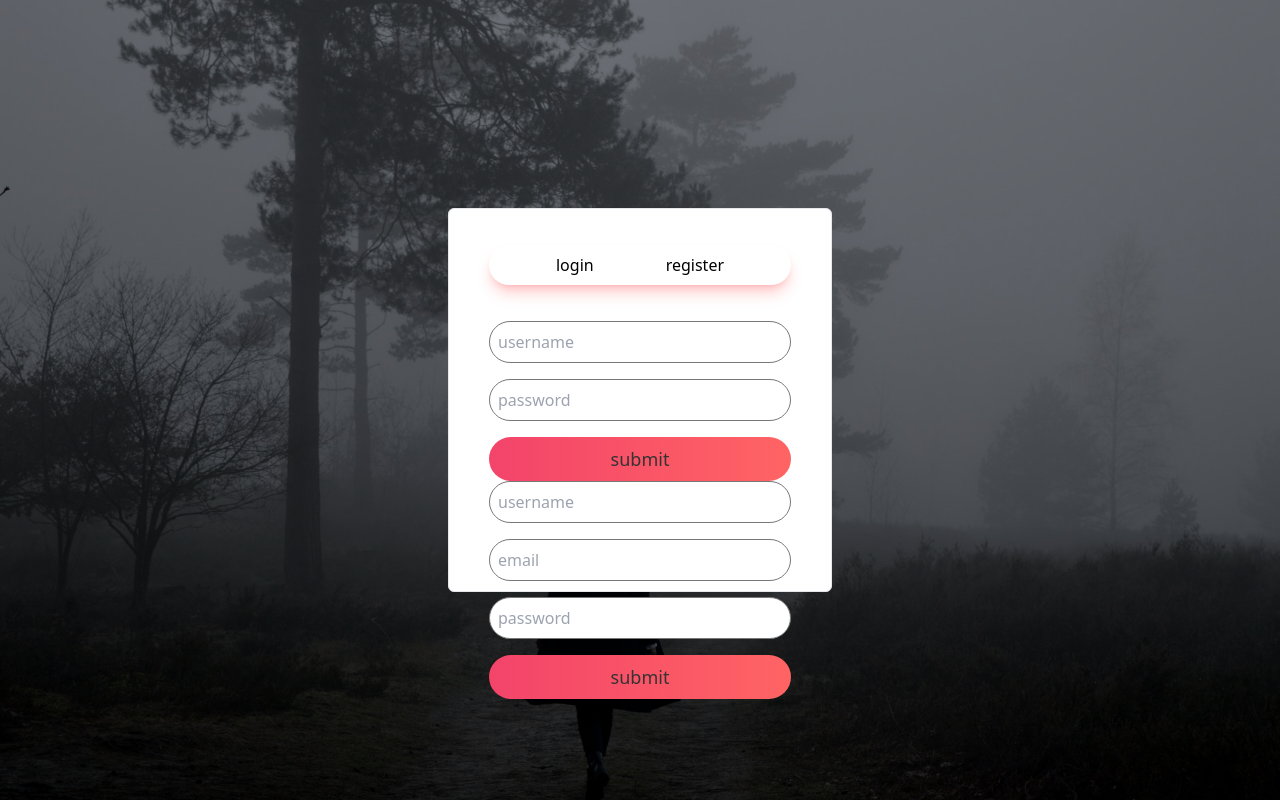
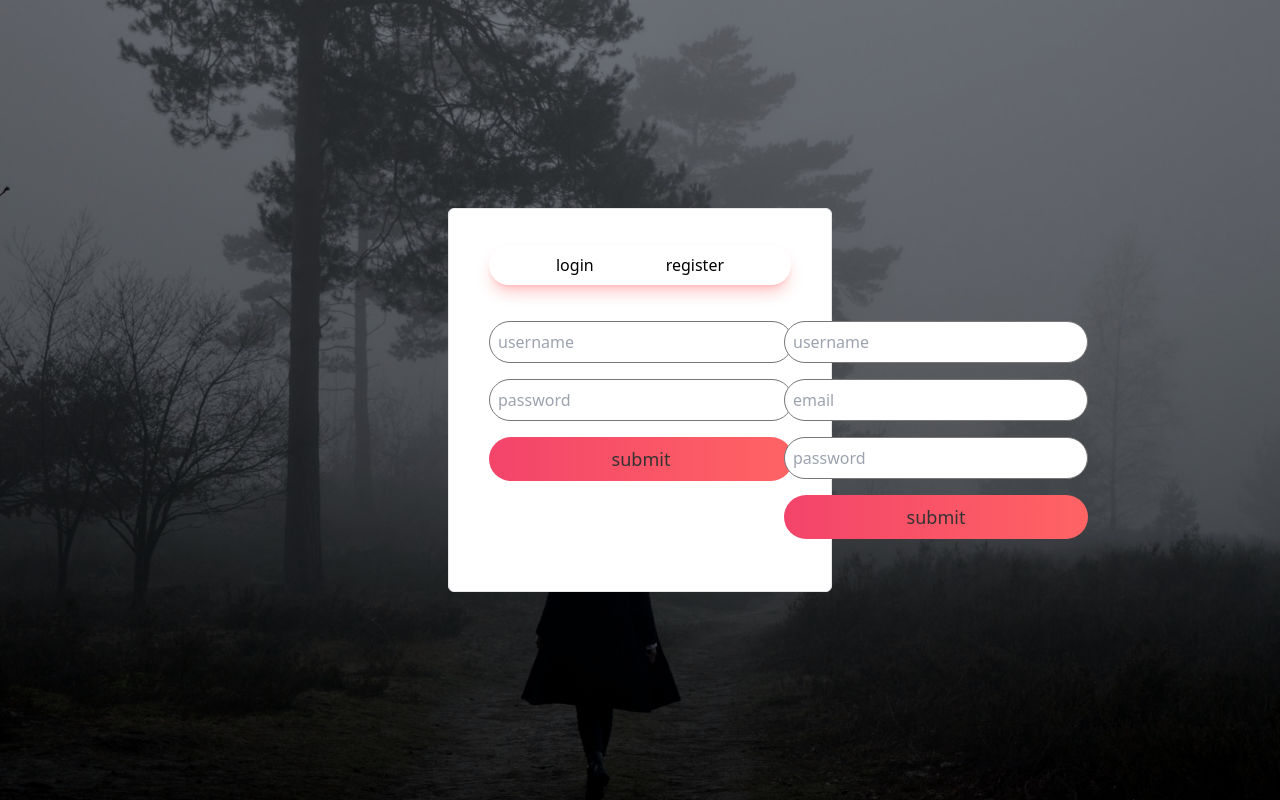
Before and after one commit to dosepehr/login-register-form, a React (Create React App) app: page / in a window 1280 px wide. Built offline with nearby package versions, Linux system fonts and the light colour scheme.

Commit message:
make currentForm state

```diff
--- a/src/App.js
+++ b/src/App.js
@@ -1,8 +1,13 @@
 import { MainForm } from './components';
+import { useState } from 'react';
 function App() {
+    const [currentForm, setCurrentForm] = useState();
     return (
         <div className='app absolute bg-center bg-cover h-full w-full flex items-center justify-center'>
-            <MainForm />
+            <MainForm
+                currentForm={currentForm}
+                setCurrentForm={setCurrentForm}
+            />
         </div>
     );
 }
--- a/src/components/LoginForm.jsx
+++ b/src/components/LoginForm.jsx
@@ -1,8 +1,7 @@
-
 const LoginForm = () => {
     return (
         <>
-            <form action='' className='flex flex-col space-y-4'>
+            <form action='' className='flex flex-col space-y-4 absolute w-[19rem]'>
                 <input
                     type='text'
                     placeholder='username'
--- a/src/components/MainForm.jsx
+++ b/src/components/MainForm.jsx
@@ -1,10 +1,13 @@
 import { LoginForm, RegisterForm, FormButtons } from './';
 
-const ManForm = () => {
+const ManForm = ({ currentForm, setCurrentForm }) => {
     return (
         <div>
             <div className='w-96 h-96 bg-white rounded-md border px-10'>
-                <FormButtons />
+                <FormButtons
+                    currentForm={currentForm}
+                    setCurrentForm={setCurrentForm}
+                />
                 <LoginForm />
                 <RegisterForm />
             </div>
--- a/src/components/RegisterForm.jsx
+++ b/src/components/RegisterForm.jsx
@@ -3,7 +3,10 @@ import React from 'react';
 const RegisterForm = () => {
     return (
         <>
-            <form action='' className='flex flex-col space-y-4'>
+            <form
+                action=''
+                className='flex flex-col space-y-4 absolute w-[19rem] right-48'
+            >
                 <input
                     type='text'
                     placeholder='username'
```
